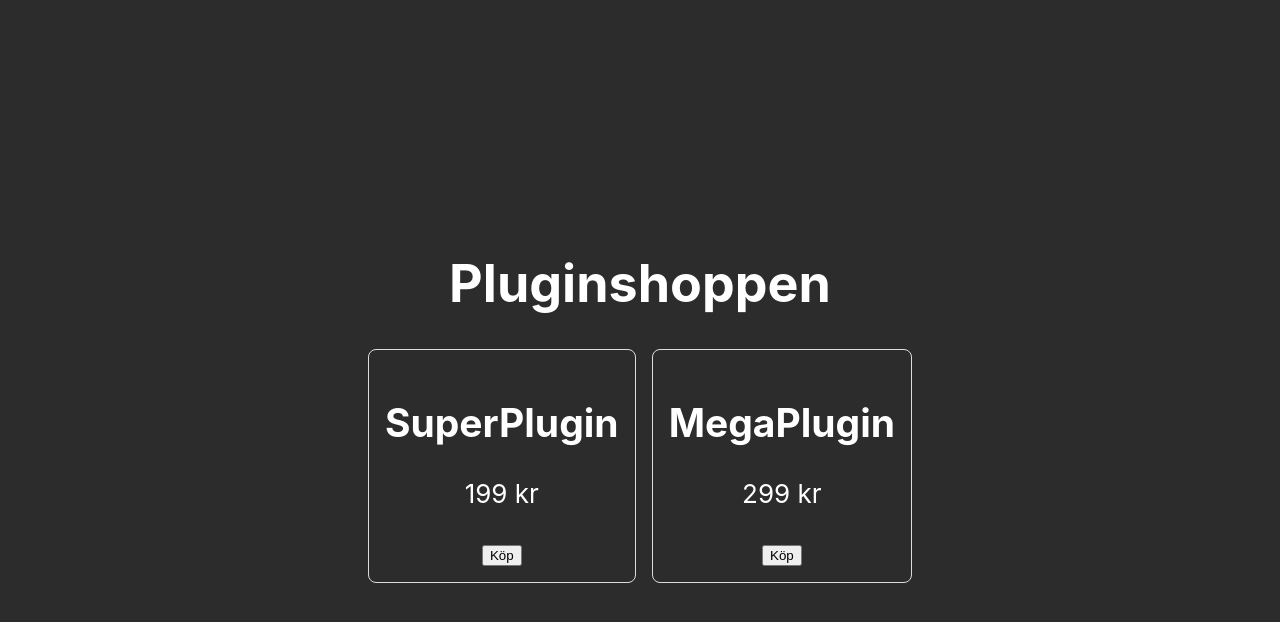
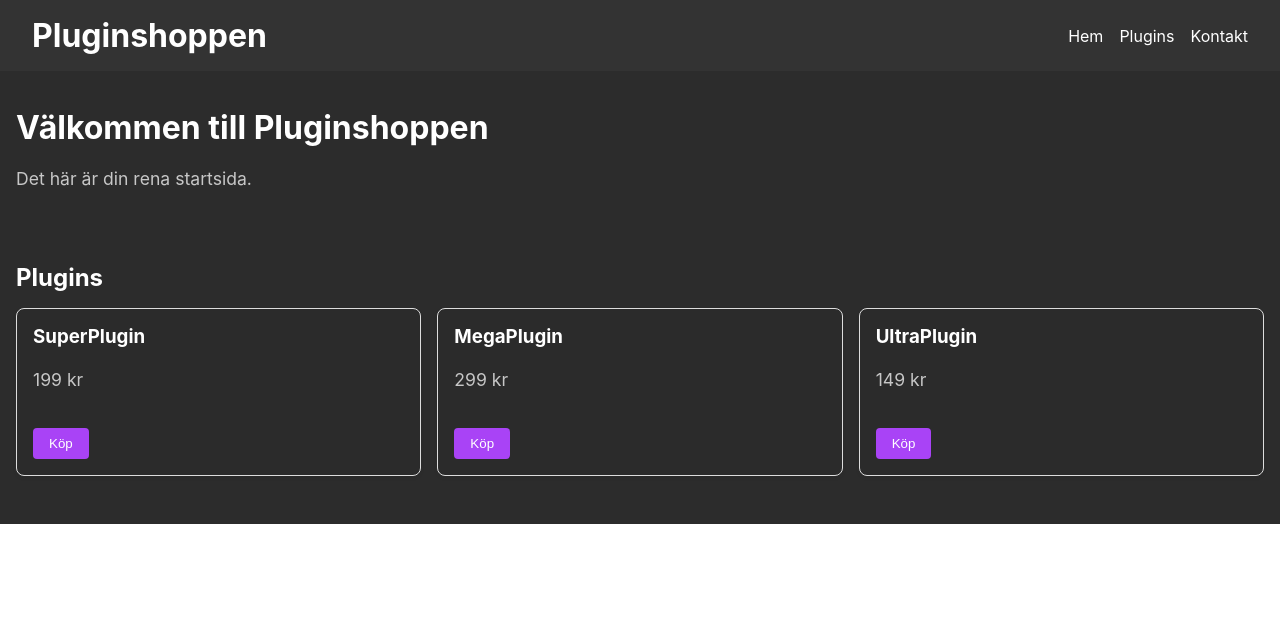
Before and after one commit to ed-vin/react-e-commerce, a React (Create React App) app: page / in a window 1280 px wide. Shown: the top 622 px of the page. Built offline with nearby package versions, Linux system fonts and the light colour scheme.

Commit message:
productbrowser component

```diff
--- a/src/App.js
+++ b/src/App.js
@@ -1,28 +1,15 @@
 import './styles/App.css';
-import ProductCard from './components/ProductCard';
+import Home from './pages/Home';
+import Header from './components/Header';
 
 function App() {
 
-  // import from './components/ProductCard.jsx'
-  const plugins = [
-    { id: 1, name: 'SuperPlugin', price: 199 },
-    { id: 2, name: 'MegaPlugin', price: 299 }
-  ];
-
-  return (
-    <div className="App">
-      <header className="App-header">
-        <main style={{ padding: '2rem' }}>
-      <h1>Pluginshoppen</h1>
-      <div style={{ display: 'flex', gap: '1rem', flexWrap: 'wrap' }}>
-        {plugins.map(plugin => (
-          <ProductCard key={plugin.id} name={plugin.name} price={plugin.price} />
-        ))}
+    return (
+      <div className="App">
+        <Header />
+        <Home />
       </div>
-    </main>
-      </header>
-    </div>
-  );
-}
+    );
+  }
 
 export default App;
--- /dev/null
+++ b/src/components/Header.jsx
@@ -0,0 +1,14 @@
+import '../styles/header.css';
+
+export default function Header() {
+  return (
+    <header className="header">
+      <h1>Pluginshoppen</h1>
+      <nav>
+        <a href="#">Hem</a>
+        <a href="#">Plugins</a>
+        <a href="#">Kontakt</a>
+      </nav>
+    </header>
+  );
+}
--- /dev/null
+++ b/src/components/ProductBrowser.jsx
@@ -0,0 +1,24 @@
+import '../styles/ProductBrowser.css';
+
+const products = [
+  { id: 1, name: 'SuperPlugin', price: 199 },
+  { id: 2, name: 'MegaPlugin', price: 299 },
+  { id: 3, name: 'UltraPlugin', price: 149 },
+];
+
+export default function ProductBrowser() {
+  return (
+    <section className="product-browser">
+      <h2>Plugins</h2>
+      <div className="product-grid">
+        {products.map(product => (
+          <div className="product-card" key={product.id}>
+            <h3>{product.name}</h3>
+            <p>{product.price} kr</p>
+            <button>Köp</button>
+          </div>
+        ))}
+      </div>
+    </section>
+  );
+}
--- a/src/components/ProductCard.jsx
+++ /dev/null
@@ -1,9 +0,0 @@
-export default function ProductCard({ name, price }) {
-    return (
-      <div style={{ border: '1px solid #ddd', padding: '1rem', borderRadius: '8px' }}>
-        <h2>{name}</h2>
-        <p>{price} kr</p>
-        <button>Köp</button>
-      </div>
-    );
-  }
--- /dev/null
+++ b/src/pages/Home.js
@@ -0,0 +1,16 @@
+import ProductBrowser from '../components/ProductBrowser';
+import '../styles/Home.css';
+
+export default function Home() {
+    return (
+        <div className="home">
+
+        <h1>Välkommen till Pluginshoppen</h1>
+        <p>Det här är din rena startsida.</p>
+
+        <ProductBrowser />
+
+        </div>
+
+    );
+  }
--- a/src/styles/App.css
+++ b/src/styles/App.css
@@ -1,23 +1,4 @@
 .App {
-  text-align: center;
-}
-
-.App-logo {
-  height: 40vmin;
-  pointer-events: none;
-}
-
-.App-header {
   background-color: #2c2c2c;
-  min-height: 100vh;
-  display: flex;
-  flex-direction: column;
-  align-items: center;
-  justify-content: center;
-  font-size: calc(10px + 2vmin);
   color: white;
 }
-
-.App-link {
-  color: #61dafb;
-}
--- /dev/null
+++ b/src/styles/Home.css
@@ -0,0 +1,16 @@
+.home {
+    padding: 1rem;
+    margin: 0 auto;
+  }
+
+  .home h1 {
+    font-size: 2rem;
+    margin-bottom: 1rem;
+    color: #ffffff;
+  }
+
+  .home p {
+    font-size: 1.1rem;
+    color: #c7c7c7;
+    line-height: 1.6;
+  }
--- /dev/null
+++ b/src/styles/ProductBrowser.css
@@ -0,0 +1,41 @@
+.product-browser {
+    padding: 2rem 0;
+  }
+
+  .product-browser h2 {
+    margin-bottom: 1rem;
+    color: #ffffff;
+  }
+
+  .product-grid {
+    display: flex;
+    flex-wrap: wrap;
+    gap: 1rem;
+  }
+
+  .product-card {
+    flex: 1 1 200px;
+    border: 1px solid #ddd;
+    border-radius: 8px;
+    padding: 1rem;
+    background-color: #2b2b2b;
+    box-shadow: 0 2px 4px rgba(0,0,0,0.05);
+  }
+
+  .product-card h3 {
+    margin-top: 0;
+  }
+
+  .product-card button {
+    margin-top: 1rem;
+    padding: 0.5rem 1rem;
+    background-color: #a943f6;
+    color: #fff;
+    border: none;
+    border-radius: 4px;
+    cursor: pointer;
+  }
+
+  .product-card button:hover {
+    background-color: #641d9b;
+  }
--- /dev/null
+++ b/src/styles/header.css
@@ -0,0 +1,26 @@
+.header {
+    background-color: #333;
+    color: #fff;
+    padding: 1rem 2rem;
+    display: flex;
+    justify-content: space-between;
+    align-items: center;
+  }
+
+  .header h1 {
+    margin: 0;
+  }
+
+  .header nav {
+    display: flex;
+    gap: 1rem;
+  }
+
+  .header nav a {
+    color: #fff;
+    text-decoration: none;
+  }
+
+  .header nav a:hover {
+    text-decoration: underline;
+  }
```
